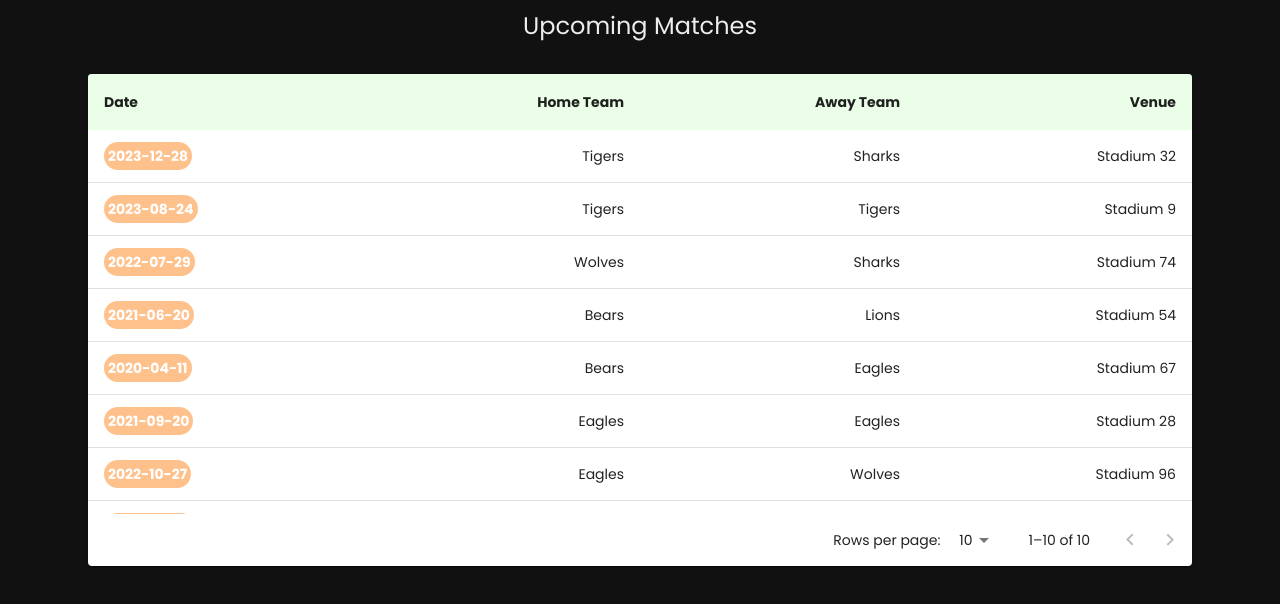
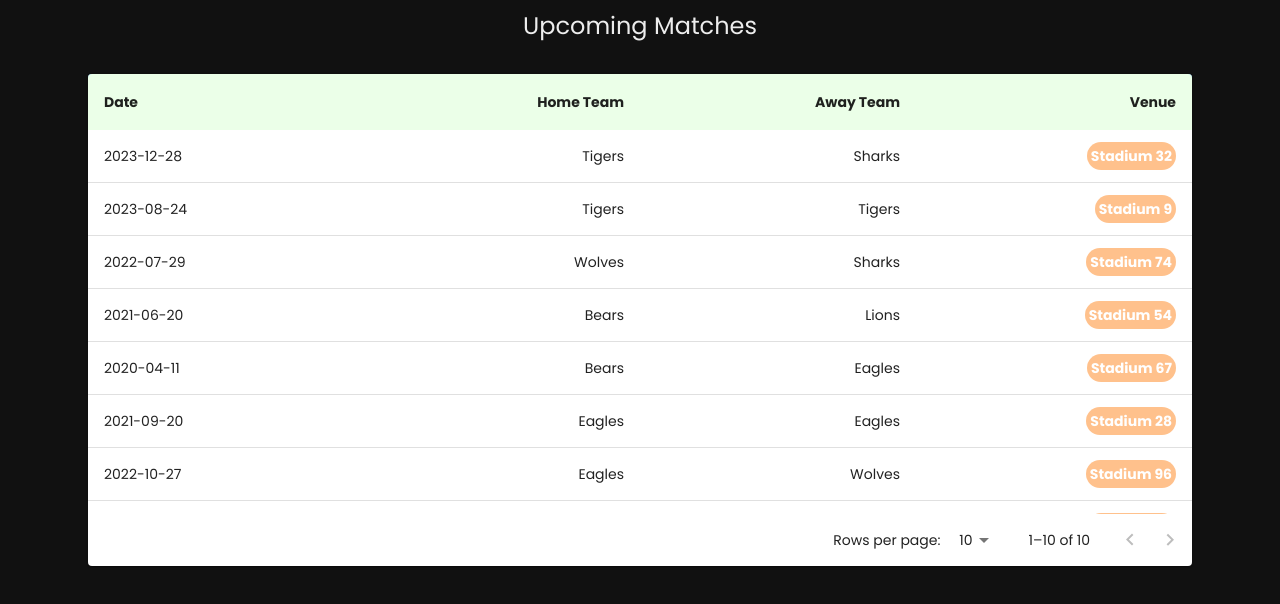
Before and after one commit to simskberna/nextjs-sleague-app-frontend, a Next.js app: page / in a window 1280 px wide. Shown: the part 1720-2324 px from the top of the page. Built offline with nearby package versions, Linux system fonts and the light colour scheme; what tailwind-clip-path would draw is missing.

Commit message:
feat(update): rows

```diff
--- a/app/(routes)/home/page.tsx
+++ b/app/(routes)/home/page.tsx
@@ -84,11 +84,6 @@ const columns: Column[] = [
     id: 'date',
     label: 'Date',
     minWidth: 170,
-    format: (value: string) => (
-      <span style={{ backgroundColor: '#ff963d96', color: '#fff', fontWeight: 'bold', padding: '4px',borderRadius:20}}>
-        {value}
-      </span>
-    ),
   },
   {
     id: 'homeTeam',
@@ -107,7 +102,12 @@ const columns: Column[] = [
     label: 'Venue',
     minWidth: 170,
     align: 'right',
-  },
+    format: (value: string) => (
+      <span style={{ backgroundColor: '#ff963d96', color: '#fff', fontWeight: 'bold', padding: '4px',borderRadius:20}}>
+        {value}
+      </span>
+     ),
+    },
 ];
 
 type Row = {
```
